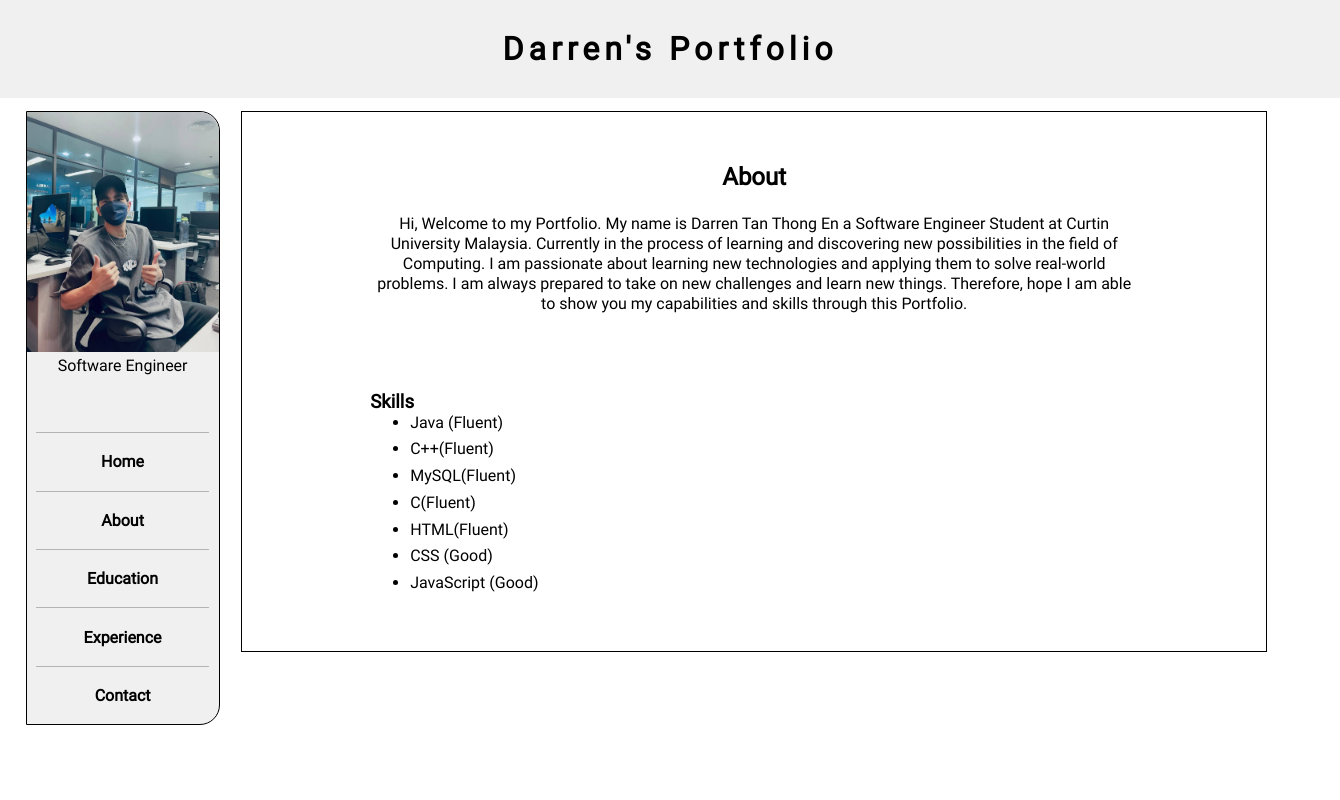
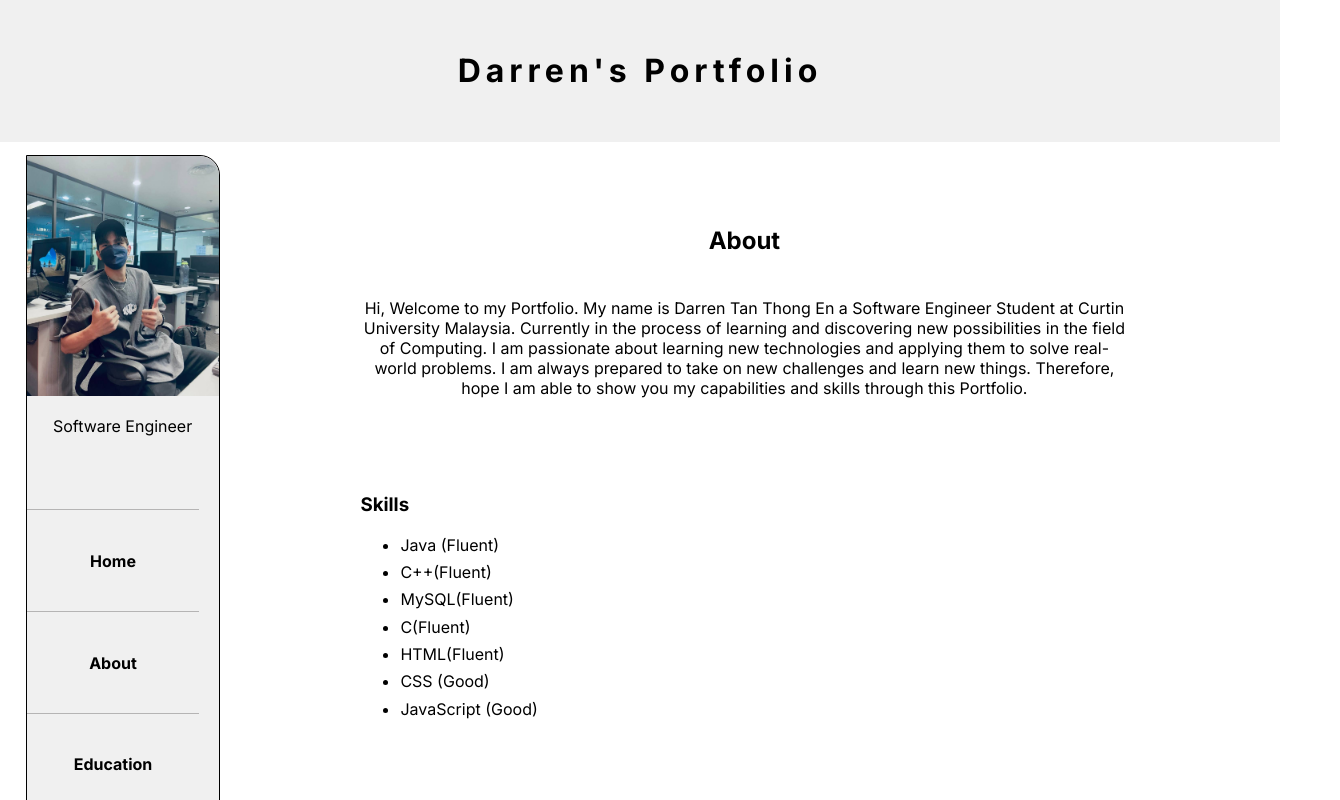
Before and after one commit to darren2581/WebsiteTesting1, a Next.js app: page / in a window 1280 px wide. Shown: the whole page, 1340 px wide, since content can reach past the window. Built offline with nearby package versions, Linux system fonts and the light colour scheme.

Commit message:
Update globals.css

```diff
--- a/app/globals.css
+++ b/app/globals.css
@@ -3,11 +3,14 @@
   src: url(/Fonts/Roboto-Regular.ttf);
 }
 
-*{
+html,body {
   font-family: Roboto;
   text-align: center;
   width: 100%;
-  margin: 0 auto;
+  height: 100%;
+  margin: 0;
+  padding: 0;
+  overflow-x: hidden;
 }
 
 header{
@@ -27,10 +30,6 @@ header{
   border: 1px solid #000000;
   border-top-right-radius: 20px;
   border-bottom-right-radius: 20px;
-}
-
-.role{
-  /* font-weight: bold; */
 }
 
 #picProfile{
@@ -65,11 +64,11 @@ div.nav:hover{
 }
 
 .about{
-  float: right;
+  float: left;
   margin: 1%;
   padding: 4% 10% 4% 10%;
   width: 60%;
-  border: 1px solid #000000;
+  /* border: 1px solid #000000; */
 }
 
 .introduction{
@@ -97,13 +96,12 @@ li{
   border-radius: 20px;
 }
 
-@media only screen and (max-width: 550px){
+@media only screen and (max-width: 430px){
   header{
     width: 85%;
   }
 
   #sidebar{
-      /* visibility: collapse; */
       display: none;
   }
 
@@ -120,8 +118,4 @@ li{
   .profileMobile{
     display: block;
   }
-
-  /* p{
-    font-size: 60%;
-  } */
 }
```
